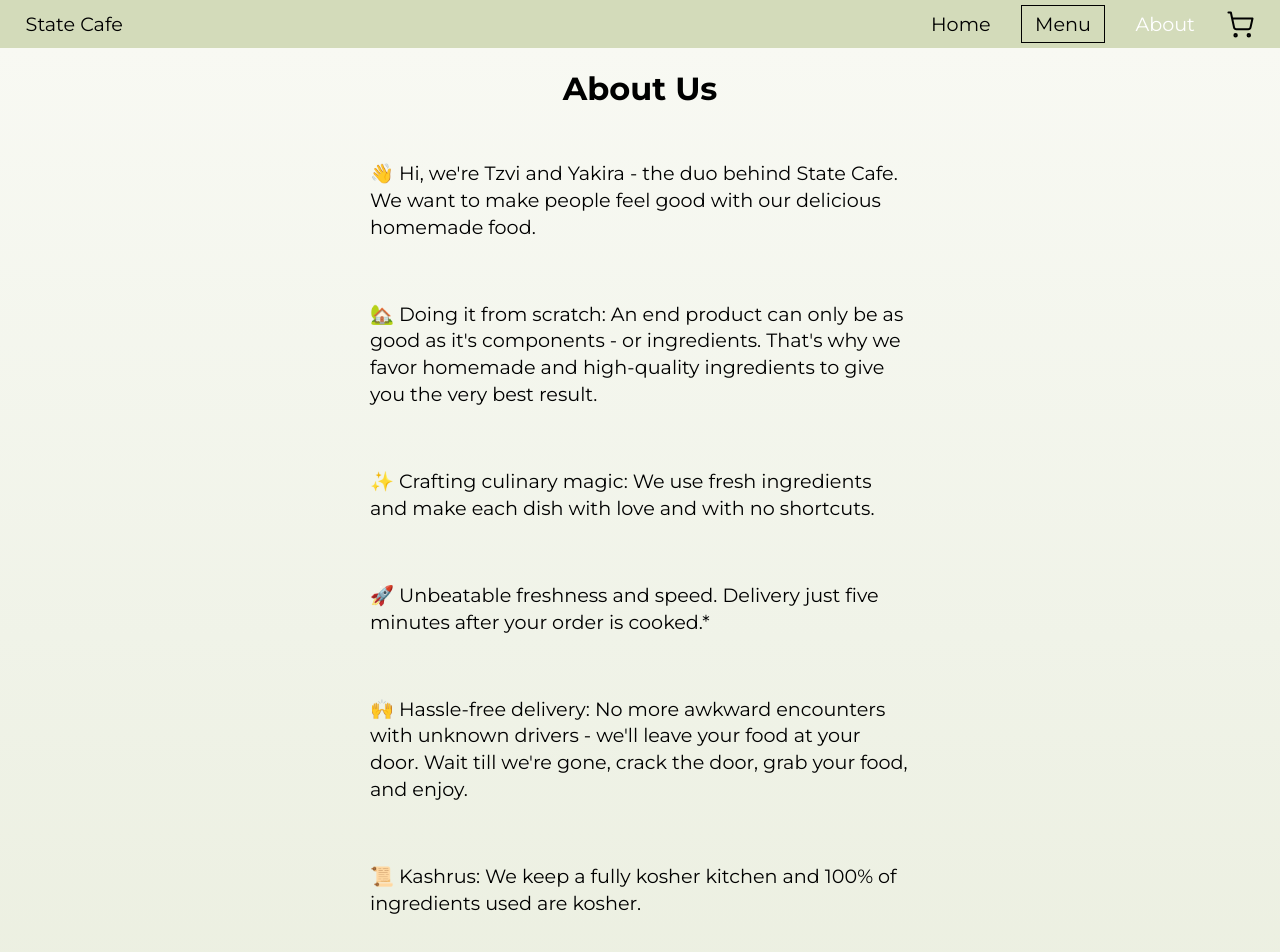
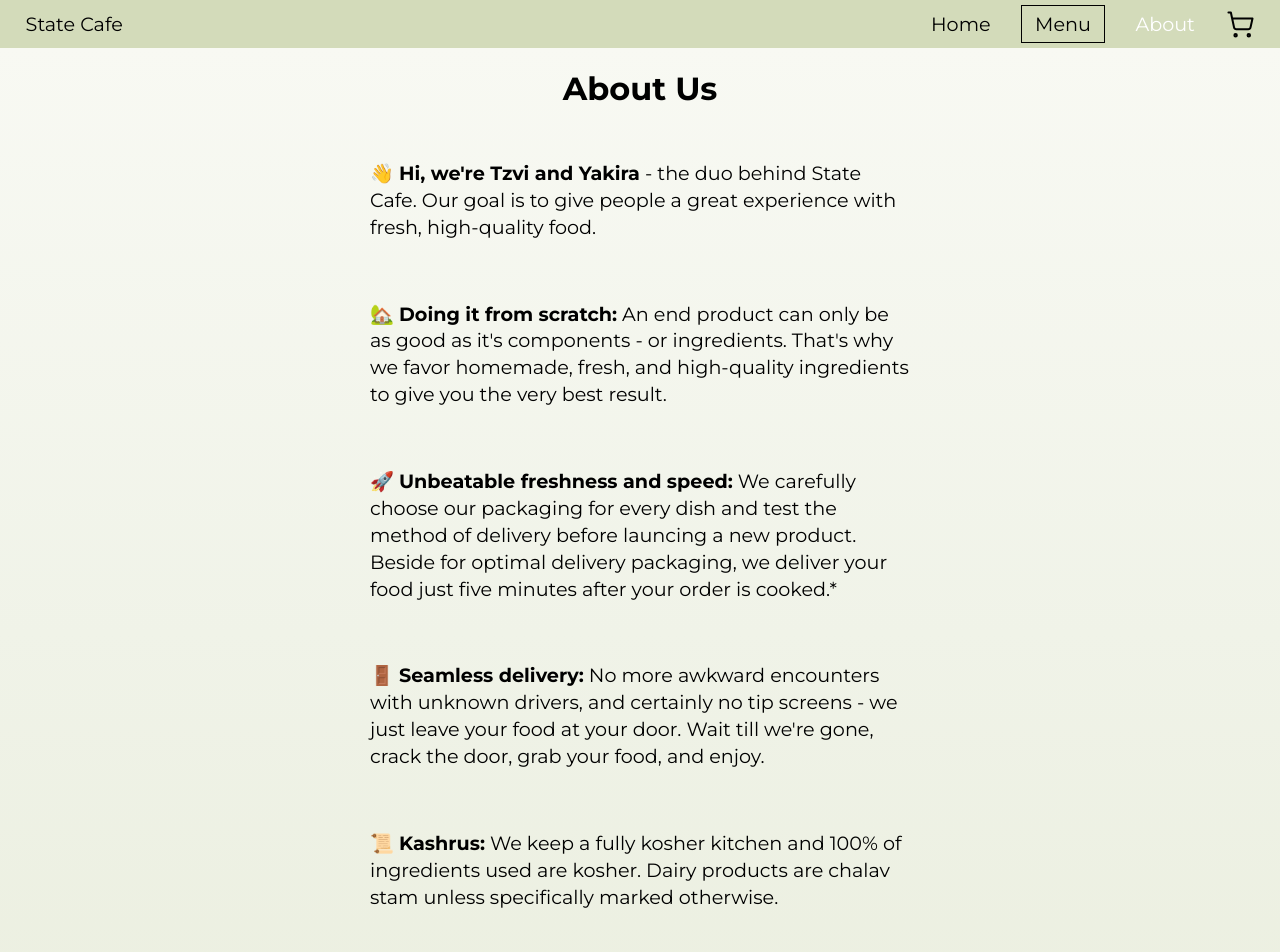
Before and after one commit to tzvi2/State-Cafe, a React (Create React App) app in the folder frontend/: page /about in a window 1280 px wide. Shown: the top 952 px of the page. Built offline with nearby package versions, Linux system fonts and the light colour scheme; no server answers.

Commit message:
about section update, unbold low stock text

```diff
--- a/frontend/src/components/food menu/Menu.js
+++ b/frontend/src/components/food menu/Menu.js
@@ -27,6 +27,7 @@ export default function Menu() {
     setIsLoading(true);
     const fetchQuickView = async () => {
       const items = await getQuickViewMenu();
+
       const dateString = getLocalDate();
       let stockData = {};
 
@@ -55,6 +56,10 @@ export default function Menu() {
 
     fetchQuickView();
   }, []);
+
+  useEffect(() => {
+    console.log('menu items: ', menuItems)
+  }, [menuItems])
 
   const handleScroll = () => {
     const categoryBarHeight = categoryBarRef.current ? categoryBarRef.current.offsetHeight : 0;
--- a/frontend/src/components/pages/About.js
+++ b/frontend/src/components/pages/About.js
@@ -8,31 +8,26 @@ function About() {
       <h1>About Us</h1>
 
       <div className={styles.paragraphs}>
-        <p>👋 Hi, we're Tzvi and Yakira - the duo behind State Cafe. We want to make people feel good with our delicious homemade food.</p>
+        <p>👋 <strong>Hi, we're Tzvi and Yakira</strong> - the duo behind State Cafe. Our goal is to give people a great experience with fresh, high-quality food.</p>
 
         <p>
-          🏡 Doing it from scratch: An end product can only be as good as it's components - or ingredients. That's why we favor homemade and high-quality ingredients to give you the very best result.
+          🏡 <strong>Doing it from scratch:</strong> An end product can only be as good as it's components - or ingredients. That's why we favor homemade, fresh, and high-quality ingredients to give you the very best result.
         </p>
 
         <p>
-          ✨ Crafting culinary magic:
-          We use fresh ingredients and make each dish with love and with no shortcuts.
+          🚀 <strong>Unbeatable freshness and speed:</strong> We carefully choose our packaging for every dish and test the method of delivery before launcing a new product. Beside for optimal delivery packaging, we deliver your food just five minutes after your order is cooked.*
+        </p>
+        <p>
+          🚪 <strong>Seamless delivery:</strong> No more awkward encounters with unknown drivers, and certainly no tip screens - we just leave your food at your door. Wait till we're gone, crack the door, grab your food, and enjoy.
+        </p>
+        <p>
+          📜 <strong>Kashrus:</strong> We keep a fully kosher kitchen and 100% of ingredients used are kosher. Dairy products are chalav stam unless specifically marked otherwise.
         </p>
 
         <p>
-          🚀 Unbeatable freshness and speed. Delivery just five minutes after your order is cooked.*
-        </p>
-        <p>
-          🙌 Hassle-free delivery: No more awkward encounters with unknown drivers - we'll leave your food at your door. Wait till we're gone, crack the door, grab your food, and enjoy.
-        </p>
-        <p>
-          📜 Kashrus: We keep a fully kosher kitchen and 100% of ingredients used are kosher.
-        </p>
+          🙏 Thank you for being a part of our journey. If you have any comments, questions, or concerns, we'd love to hear from you.<br></br><br></br> Email: support@statecafeteaneck.com
 
-        <p>
-          🙏 Thank you for being a part of our journey. If you have any comments, questions, or concerns, we'd love to hear from you.
-          <br></br><br></br>
-          Tzvi & Yakira
+
         </p>
         <p className={styles.disclaimer}>
           *Delivery speed for one500 residents.
--- a/frontend/src/components/styles/food menu styles/Menuitem.module.css
+++ b/frontend/src/components/styles/food menu styles/Menuitem.module.css
@@ -44,7 +44,9 @@
   }
 
   .stockMessage {
-    font-weight: bold;
+    font-weight: normal;
+    margin: 0;
+    margin-top: 5%;
   }
 
   .outOfStock {
```
